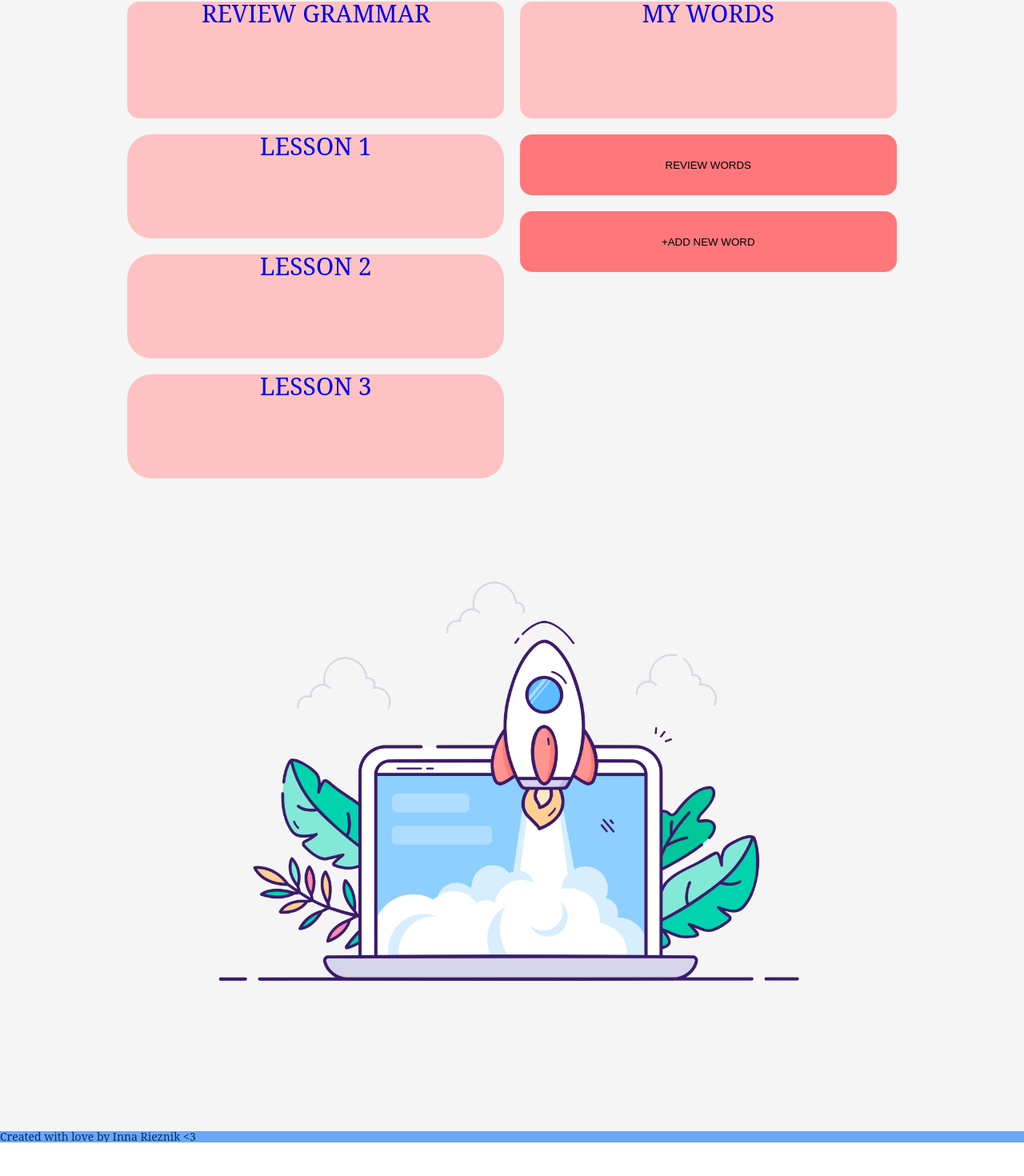
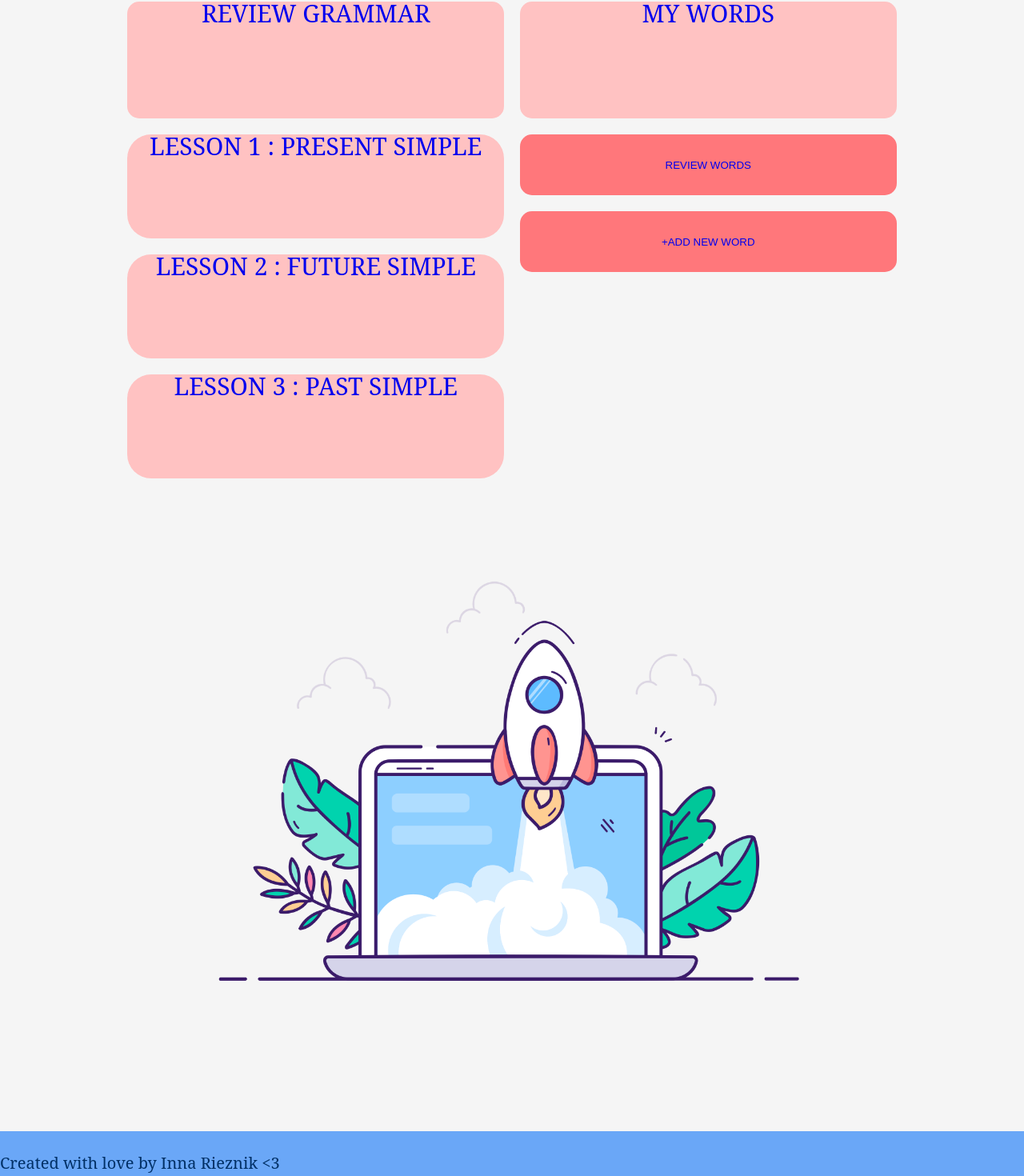
Before and after one commit to inna-rieznik/Language-learning-app, a React (Create React App) app: page / in a window 1280 px wide. Shown: the part 197-1667 px from the top of the page at 80% size. Before the commit the page ends 1625 px from the top, so only its background shows below. Built offline with nearby package versions, Linux system fonts and the light colour scheme.

Commit message:
little things

```diff
--- a/src/App.js
+++ b/src/App.js
@@ -7,6 +7,7 @@ import {BrowserRouter, Routes, Route, useNavigate} from "react-router-dom";
 import Login from "./components/login/Login";
 import UserPage from "./components/userPage/UserPage";
 import VocabularyPage from "./components/vocabularyPage/VocabularyPage";
+import Quiz from "./components/mainPage/vocabulary/quiz/Quiz";
 
 
 const App = (props) => {
@@ -25,6 +26,7 @@ const App = (props) => {
                         <Route path='/' element={<MainPage/>}/>
                         <Route path={'/my_words'} element={<VocabularyPage/>}/>
                         {/* <Route path={'/review_grammar'} element={}/>*/}
+                        <Route path={'/quiz'} element={<Quiz/>}/>
                     </Routes>
                 </div>
                 <Footer/>
--- a/src/components/footer/Footer.jsx
+++ b/src/components/footer/Footer.jsx
@@ -3,7 +3,9 @@ import s from './Footer.module.css'
 const Footer = () => {
     return (
         <footer className={s.footer}>
-            <p>Created with love by Inna Rieznik &#60;3</p>
+            <div className={s.info}>
+                <p>Created with love by Inna Rieznik &#60;3</p>
+            </div>
         </footer>
     );
 }
--- a/src/components/footer/Footer.module.css
+++ b/src/components/footer/Footer.module.css
@@ -1,4 +1,10 @@
 .footer {
     grid-area: footer;
     background-color: #6aa7f7;
+
 }
+
+.info{
+    font-size: 20px;
+    padding: 30px 0;
+}
--- a/src/components/mainPage/lessons/Lessons.jsx
+++ b/src/components/mainPage/lessons/Lessons.jsx
@@ -5,14 +5,21 @@ import {NavLink} from "react-router-dom";
 
 
 const Lessons = (props) => {
+    let lessonsData = [
+        {id : 1, name: 'Present simple'},
+        {id : 2, name: 'Future simple'},
+        {id : 3, name: 'Past simple'},
+        {id : 4, name: 'Present perfect'}
+    ]
+
     return (
         <div className={s.lessons}>
             <h1>Lessons</h1>
             <Action urlName='review_grammar' title='review grammar'/>
             <div>
-                <Lesson id='1'/>
-                <Lesson id='2'/>
-                <Lesson id='3'/>
+                <Lesson id={lessonsData[0].id} name={lessonsData[0].name}/>
+                <Lesson id={lessonsData[1].id} name={lessonsData[1].name}/>
+                <Lesson id={lessonsData[2].id} name={lessonsData[2].name}/>
             </div>
 
         </div>
--- a/src/components/mainPage/lessons/lesson/Lesson.jsx
+++ b/src/components/mainPage/lessons/lesson/Lesson.jsx
@@ -7,7 +7,7 @@ const Lesson = (props) => {
 
     return (
         <div className={s.lesson}>
-            <NavLink to={path}>Lesson {props.id}</NavLink>
+            <NavLink to={path}>Lesson {props.id} : {props.name}</NavLink>
         </div>
     );
 }
--- a/src/components/mainPage/vocabulary/Vocabulary.jsx
+++ b/src/components/mainPage/vocabulary/Vocabulary.jsx
@@ -9,8 +9,8 @@ const Vocabulary = () => {
             <h1>Vocabulary</h1>
 
             <Action  urlName='my_words' title='my words'/>
-            <Button buttonType='review words'/>
-            <Button buttonType='+add new word'/>
+            <Button  urlName='quiz' buttonAction='review words'/>
+            <Button  urlName='modal_add_word' buttonAction='+add new word'/>
 
         </div>
     );
--- a/src/components/mainPage/vocabulary/action/Button.jsx
+++ b/src/components/mainPage/vocabulary/action/Button.jsx
@@ -1,10 +1,12 @@
 import s from "./Button.module.css";
+import {NavLink} from "react-router-dom";
 
 const Button = (props) => {
+    let path = props.urlName;
     return (
         <div>
             <button className={`${s.primary} ${s.button}`}>
-                {props.buttonType}
+              <NavLink to={path}>{props.buttonAction}</NavLink>
             </button>
         </div>
     );
--- a/src/components/mainPage/vocabulary/quiz/Quiz.jsx
+++ b/src/components/mainPage/vocabulary/quiz/Quiz.jsx
@@ -0,0 +1,13 @@
+import s from "./Quiz.module.css";
+
+
+const Quiz = (props) => {
+
+    return (
+        <div>
+            <h1>Quiz</h1>
+        </div>
+    );
+}
+
+export default Quiz;
```
